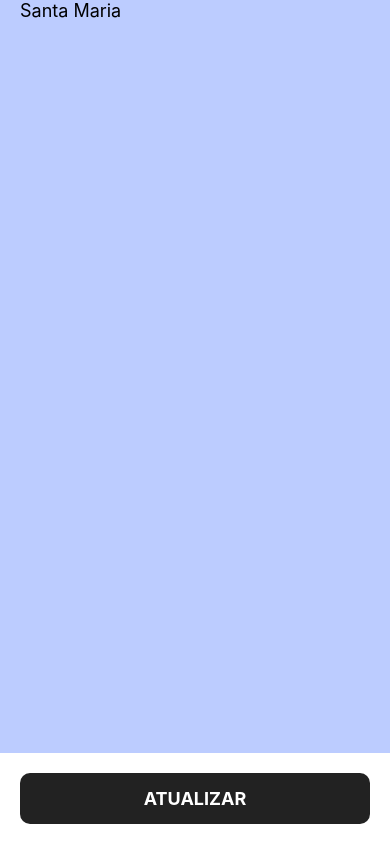
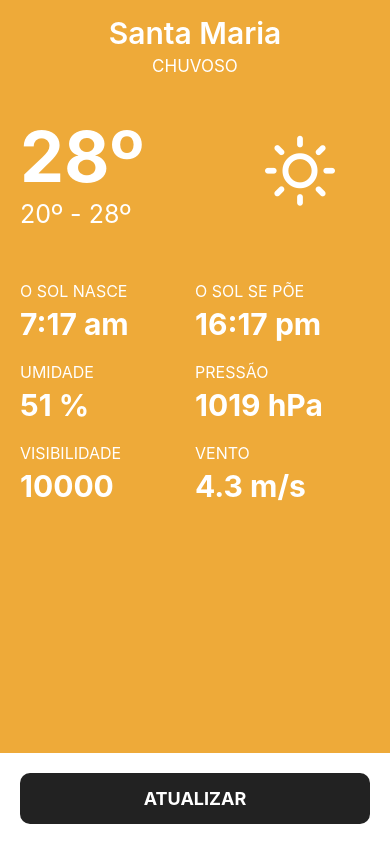
Before and after one commit to PedroRorato/climalocal-react-native, a React Native app: screen / in a window 390 px wide. Built offline with nearby package versions, Linux system fonts and the light colour scheme.

Commit message:
Interface

```diff
--- a/src/components/ButtonContainer.js
+++ b/src/components/ButtonContainer.js
@@ -1,10 +1,10 @@
 import React from 'react';
 import { StyleSheet, Text, TouchableOpacity, View } from 'react-native';
 
-const ButtonContainer = () => {
+const ButtonContainer = ({onClick}) => {
     return (
         <View style={styles.container}>
-            <TouchableOpacity style={styles.button}>
+            <TouchableOpacity style={styles.button} onPress={onClick}>
                 <Text style={styles.text}>ATUALIZAR</Text>
             </TouchableOpacity>
         </View>
--- /dev/null
+++ b/src/components/InfoBlock.js
@@ -0,0 +1,29 @@
+import React from 'react'
+import { StyleSheet, Text, View } from 'react-native'
+
+const InfoBlock = ({ title, content }) => {
+    return (
+        <View style={styles.container}>
+            <Text style={styles.title}>{title}</Text>
+            <Text style={styles.content}>{content}</Text>
+        </View>
+    );
+};
+
+export default InfoBlock;
+
+const styles = StyleSheet.create({
+    container: {
+        flex: 1,
+    },
+    title: {
+        color: 'white',
+        fontSize: 16,
+        marginBottom: 5,
+    },
+    content: {
+        color: 'white',
+        fontSize: 30,
+        fontWeight: 'bold',
+    }
+});
--- /dev/null
+++ b/src/components/InfoRow.js
@@ -0,0 +1,19 @@
+import React from 'react';
+import { StyleSheet, Text, View } from 'react-native';
+
+const InfoRow = ({children}) => {
+    return (
+        <View style={styles.container}>
+            {children}
+        </View>
+    );
+};
+
+export default InfoRow;
+
+const styles = StyleSheet.create({
+    container: {
+        flexDirection: 'row',
+        marginBottom: 20,
+    },
+});
--- a/src/screens/InitialScreen.js
+++ b/src/screens/InitialScreen.js
@@ -1,35 +1,108 @@
-import React from 'react';
-import { Button, SafeAreaView, StatusBar, StyleSheet, Text, View } from 'react-native';
+import React, { useState } from 'react';
+import { ScrollView, StyleSheet, Text, View } from 'react-native';
+
+import { Feather, Ionicons } from '@expo/vector-icons';
+
+import * as Location from 'expo-location';
+import * as Permissions from 'expo-location';
 
 import api from '../services/api';
 
 import LocationPicker from '../components/LocationPicker';
 import ButtonContainer from '../components/ButtonContainer';
+import InfoRow from '../components/InfoRow';
+import InfoBlock from '../components/InfoBlock';
 
 // lat: '-29.690557738733677',
 // lon: '-53.8148801644215',
 // appid: 'fd76d38854859b84b47b4a5e29b0170f',
 
 const weather = {
-    Clear: '#eeaa39', // Céu Limpo
-    Clouds: '#a6b4c5', // Nublado
-    Drizzle: '#7795e8', // Garoa
-    Rain: '#516296', //Chuva
-    Snow: '#bcccff', // Neve
-    Thunderstorm: '#272f48', // Tempestade
-    Other: '#fff',
+    Clear: {color: '#eeaa39', icon: 'sun'}, // Céu Limpo
+    Clouds: {color: '#a6b4c5', icon: 'cloud'}, // Nublado
+    Drizzle: {color: '#7795e8', icon: 'cloud-drizzle'}, // Garoa
+    Rain: {color: '#516296', icon: 'cloud-rain'}, //Chuva
+    Snow: {color: '#bcccff', icon: 'cloud-snow'}, // Neve
+    Thunderstorm: {color: '#272f48', icon: 'cloud-lightning'}, // Tempestade
+    Other: {color: '#fff', icon: 'wind'},
 }
+
+const currentWeather = 'Clear';
 
 const InitialScreen = () => {
 
+    const [pickedLocation, setPickedLocation] = useState()
 
+    const verifyPermissions = async () => {
+        const result = await Permissions.requestPermissionsAsync(Permissions.Location);
+        if (result.status !== 'granted') {
+            Alert.alert(
+                'Insufficient permissions!',
+                'You need to grant location permissions to use this app.',
+                [{ text: 'Okay' }]
+            );
+            return false;
+        }
+        return true;
+    };
 
+    const getLocationHandler = async () => {
+        const hasPermission = await verifyPermissions();
+        if(!hasPermission) {
+            return;
+        }
+
+        try {
+            const location = await Location.getCurrentPositionAsync({timeout: 5000});
+            console.log(location);
+            setPickedLocation({
+                lat: location.coords.latitude,
+                lng: location.coords.longitude,
+            });
+        } catch (err) {
+            Alert.alert(
+                'Could not fetch location!',
+                'Please try again later',
+                [{ text: 'Okay' }]
+            );
+        }
+
+    };
 
     return (
         <>
-            <View style={styles.container}>
-                <Text style={styles.city}>Santa Maria</Text>
-            </View>
+            <ScrollView style={styles.container}>
+                <Text style={styles.cityText}>Santa Maria</Text>
+                <Text style={styles.descriptionText}>Chuvoso</Text>
+                <View style={styles.mainBlock}>
+                    <View style={styles.tempContainer}>
+
+                        <Text style={styles.bigTempText}>28º</Text>
+                        <Text style={styles.tempsText}>20º - 28º</Text>
+                    </View>
+
+                    <View style={styles.iconContainer}>
+                        <Feather name={weather[currentWeather].icon} size={70} color="white" />
+
+                    </View>
+                </View>
+
+                <InfoRow>
+                    <InfoBlock title="O SOL NASCE" content="7:17 am" />
+                    <InfoBlock title="O SOL SE PÕE" content="16:17 pm" />
+                </InfoRow>
+
+                <InfoRow>
+                    <InfoBlock title="UMIDADE" content="51 %" />
+                    <InfoBlock title="PRESSÃO" content="1019 hPa" />
+                </InfoRow>
+
+                <InfoRow>
+                    <InfoBlock title="VISIBILIDADE" content="10000" />
+                    <InfoBlock title="VENTO" content="4.3 m/s" />
+                </InfoRow>
+
+            </ScrollView>
 
             <ButtonContainer />
         </>
@@ -41,13 +114,49 @@ const InitialScreen = () => {
     const styles = StyleSheet.create({
         container: {
             flex: 1,
-            backgroundColor: weather['Snow'],
+            backgroundColor: weather[currentWeather].color,
             paddingHorizontal: 20,
+            paddingTop: 15,
         },
-        city :{
-            fontSize: 18,
-        }
+        cityText: {
+            color: 'white',
+            fontSize: 30,
+            fontWeight: '600',
+            textAlign: 'center',
+            marginBottom: 5,
+        },
+        descriptionText: {
+            color: 'white',
+            fontSize: 17,
+            textAlign: 'center',
+            textTransform: 'uppercase',
+            marginBottom: 15,
 
+        },
+        mainBlock: {
+            height: 190,
+            flexDirection: 'row',
+            paddingBottom: 30,
+        },
+        tempContainer: {
+            flex: 3,
+            justifyContent: 'center'
+        },
+
+        bigTempText: {
+            color: 'white',
+            fontSize: 70,
+            fontWeight: 'bold',
+        },
+        tempsText: {
+            color: 'white',
+            fontSize: 25,
+        },
+        iconContainer: {
+            flex: 2,
+            alignItems: 'center',
+            justifyContent: 'center',
+        },
 
 
     });
```
